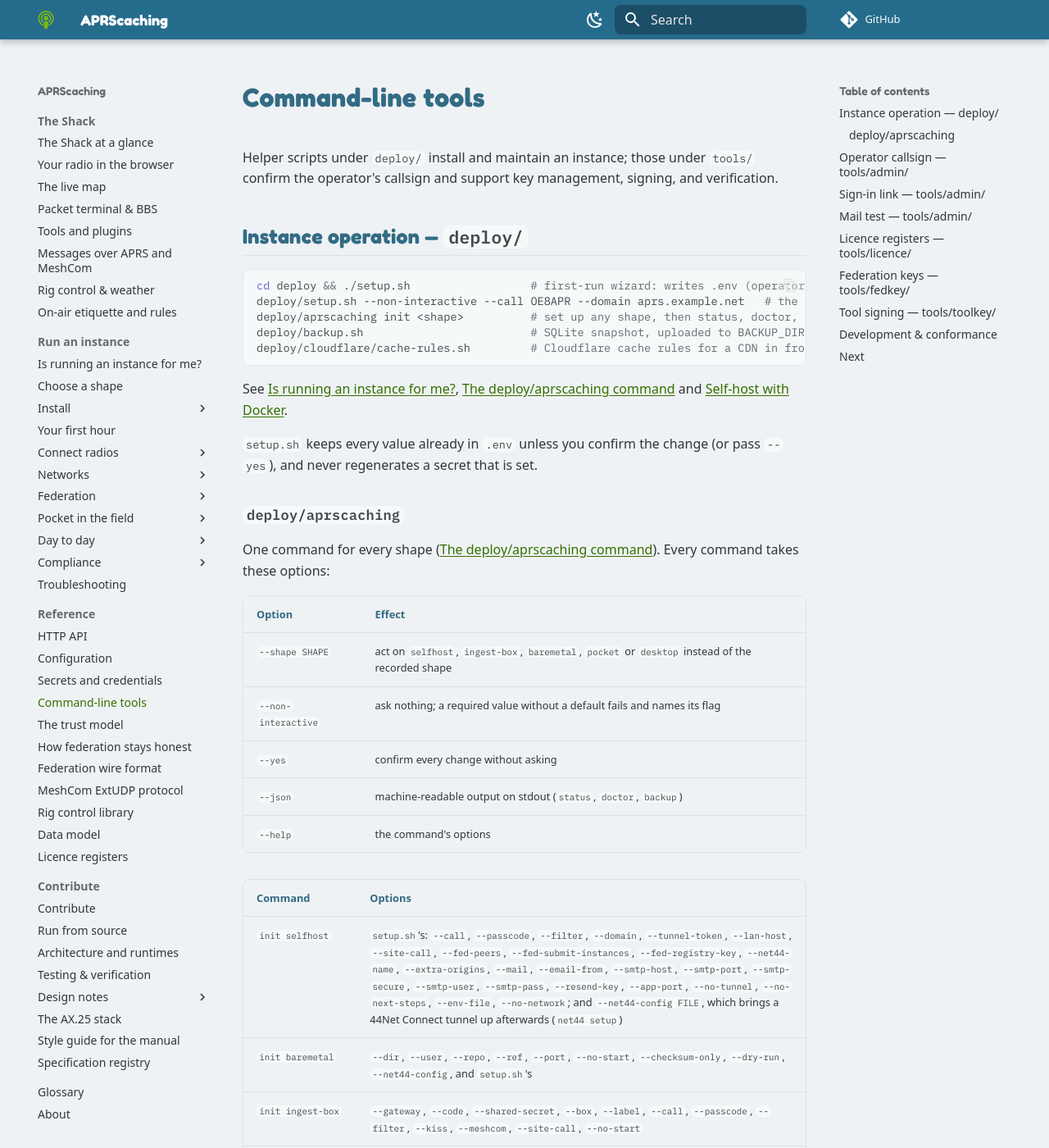
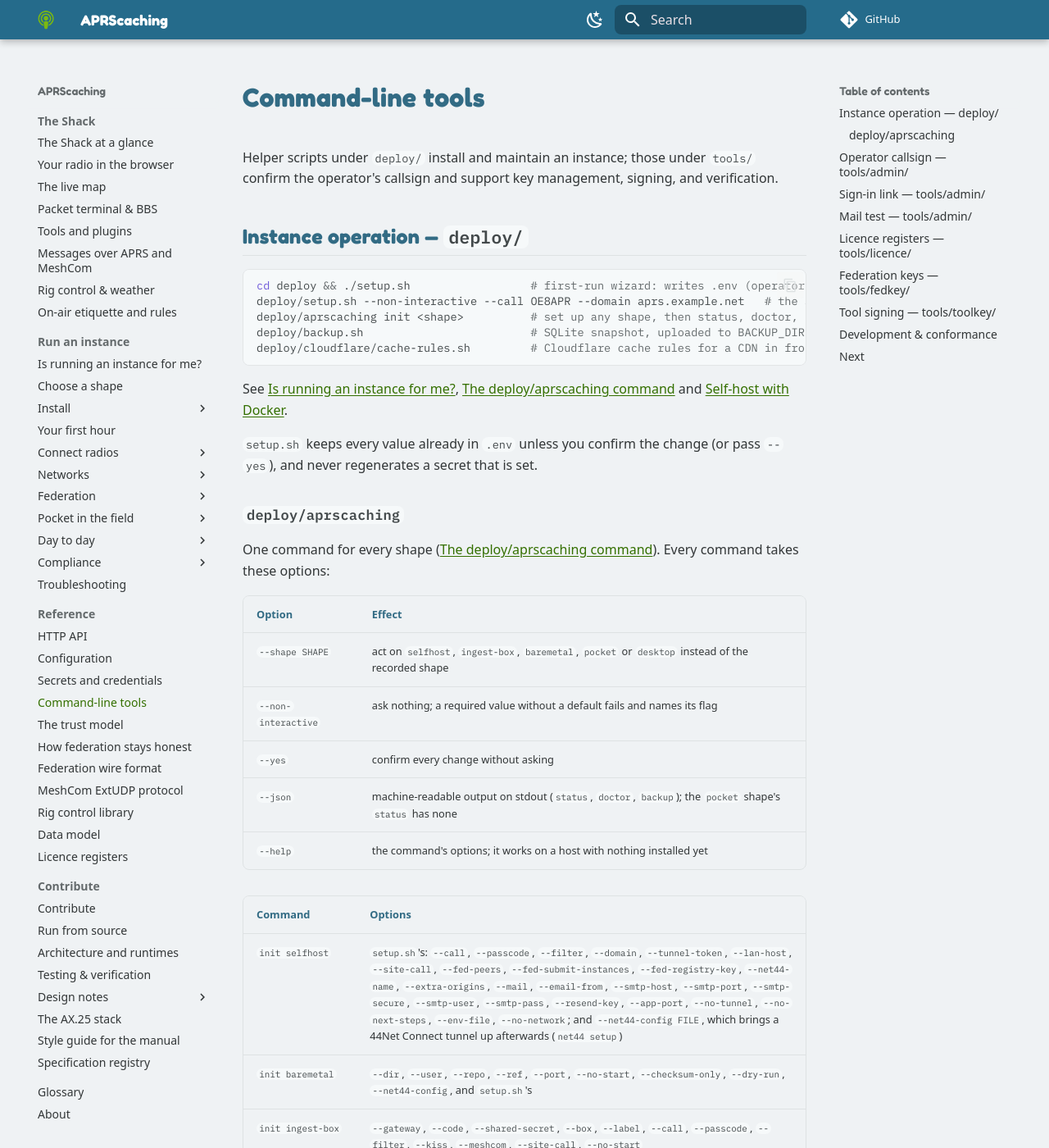
Before and after one commit to apachler/aprscaching, an MkDocs documentation site: the page built from docs/reference/cli.md, in a window 1280 px wide and 1400 px high. Shown: the whole window at 82% size. Built offline with MkDocs 1.6.1 and Material for MkDocs 9.7.7, drawn with Linux system fonts in a browser that asks for light colours; comment, search, counter and statistics services are not loaded; some of the changed text lies outside the part shown.

Commit message:
fix(deploy): every deploy/aprscaching command answers --help
status, doctor and rotate-secret ignored or refused --help, and every command
needed an installation before it would print its options. The CLI reference
names the rotatable secrets, R2_ENDPOINT beside BACKUP_BUCKET and the pocket
shape's status without --json.

Signed-off-by: Andreas Pachler <apachler@paan-systems.com>

````diff
--- a/docs/reference/cli.md
+++ b/docs/reference/cli.md
@@ -8,8 +8,8 @@
 ```bash
 cd deploy && ./setup.sh                  # first-run wizard: writes .env (operator call, APP_URL, APRS-IS feed, site call, mail, INGEST_SECRET, OPERATOR_SECRET, FED_PRIVATE_KEY)
 deploy/setup.sh --non-interactive --call OE8APR --domain aprs.example.net   # the same from flags (--help lists them)
-deploy/aprscaching init <shape>          # set up any shape, then status, doctor, update, backup, restore, rotate-secret, net44 (see Deployment helpers)
-deploy/backup.sh                         # SQLite snapshot, uploaded to BACKUP_DIR / OCI_BUCKET / BACKUP_BUCKET — run nightly from cron
+deploy/aprscaching init <shape>          # set up any shape, then status, doctor, update, backup, restore, rotate-secret, net44 (see below)
+deploy/backup.sh                         # SQLite snapshot, uploaded to BACKUP_DIR / OCI_BUCKET / BACKUP_BUCKET + R2_ENDPOINT — run nightly from cron
 deploy/cloudflare/cache-rules.sh         # Cloudflare cache rules for a CDN in front of a VM; needs CF_API_TOKEN + CF_ZONE_ID
 ```
 
@@ -28,8 +28,8 @@
 | `--shape SHAPE` | act on `selfhost`, `ingest-box`, `baremetal`, `pocket` or `desktop` instead of the recorded shape |
 | `--non-interactive` | ask nothing; a required value without a default fails and names its flag |
 | `--yes` | confirm every change without asking |
-| `--json` | machine-readable output on stdout (`status`, `doctor`, `backup`) |
-| `--help` | the command's options |
+| `--json` | machine-readable output on stdout (`status`, `doctor`, `backup`); the `pocket` shape's `status` has none |
+| `--help` | the command's options; it works on a host with nothing installed yet |
 
 | Command | Options |
 |---|---|
@@ -41,7 +41,7 @@
 | `backup` | `--dest`, `--with-media`, `--no-settings` |
 | `restore <archive>` | `--dry-run`, `--no-settings`; the archive may be `oci://<bucket>/<object>` or `oci://<bucket>/latest` |
 | `update` | `--ref`, `--rollback-window` |
-| `rotate-secret <name>` | none |
+| `rotate-secret <name>` | `--yes`; the name is one of `INGEST_SECRET`, `OPERATOR_SECRET`, `SESSION_SECRET`, `FED_SUBMIT_SECRET`, `FED_RELAY_SECRET`, `FED_CORROBORATION_SECRET` |
 | `net44 setup <connect.conf>` | `--name`, `--https` (serve the name over https too: [One instance, several addresses](../run/networks/several-addresses.md)), `--mtu`, `--no-firewall` ([44Net](../run/networks/44net.md)) |
 | `net44 status`, `net44 check [name]`, `net44 remove` | none |
 
````
Also changed, not shown: 2 other files.
